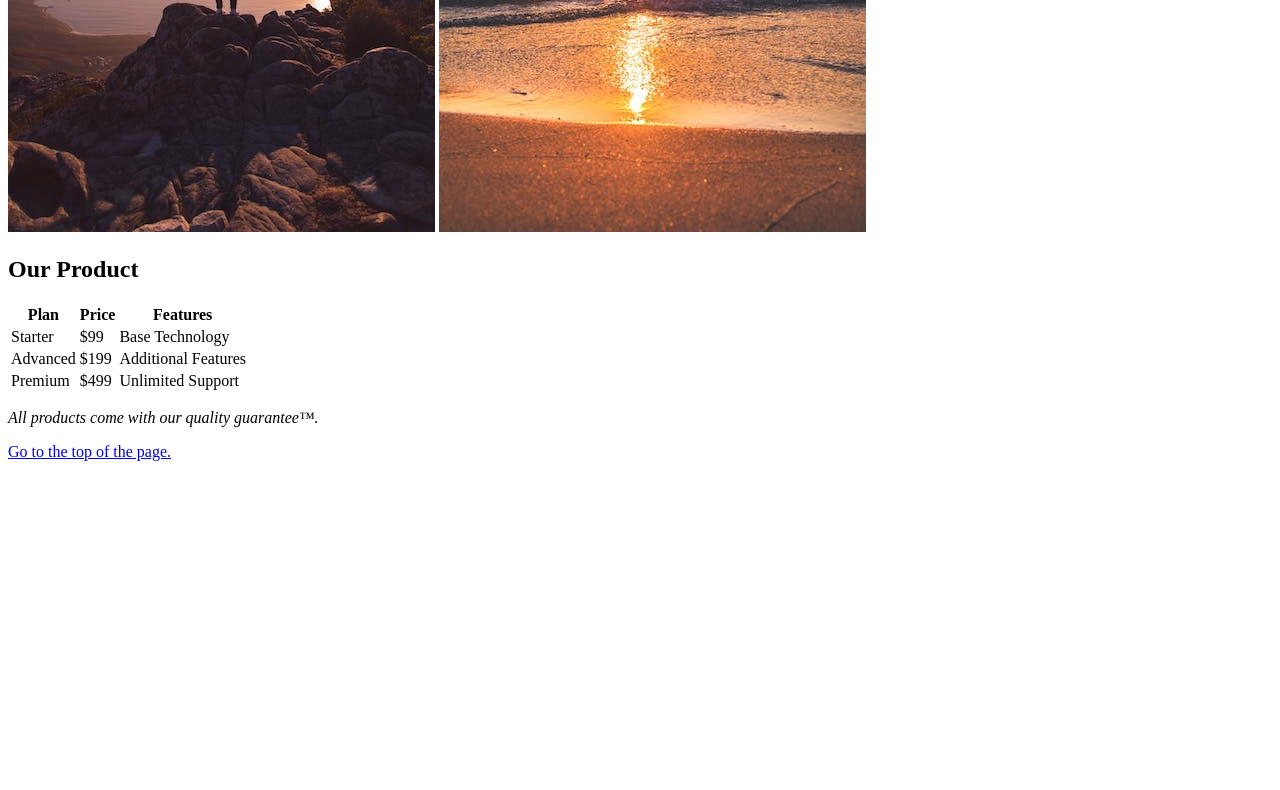
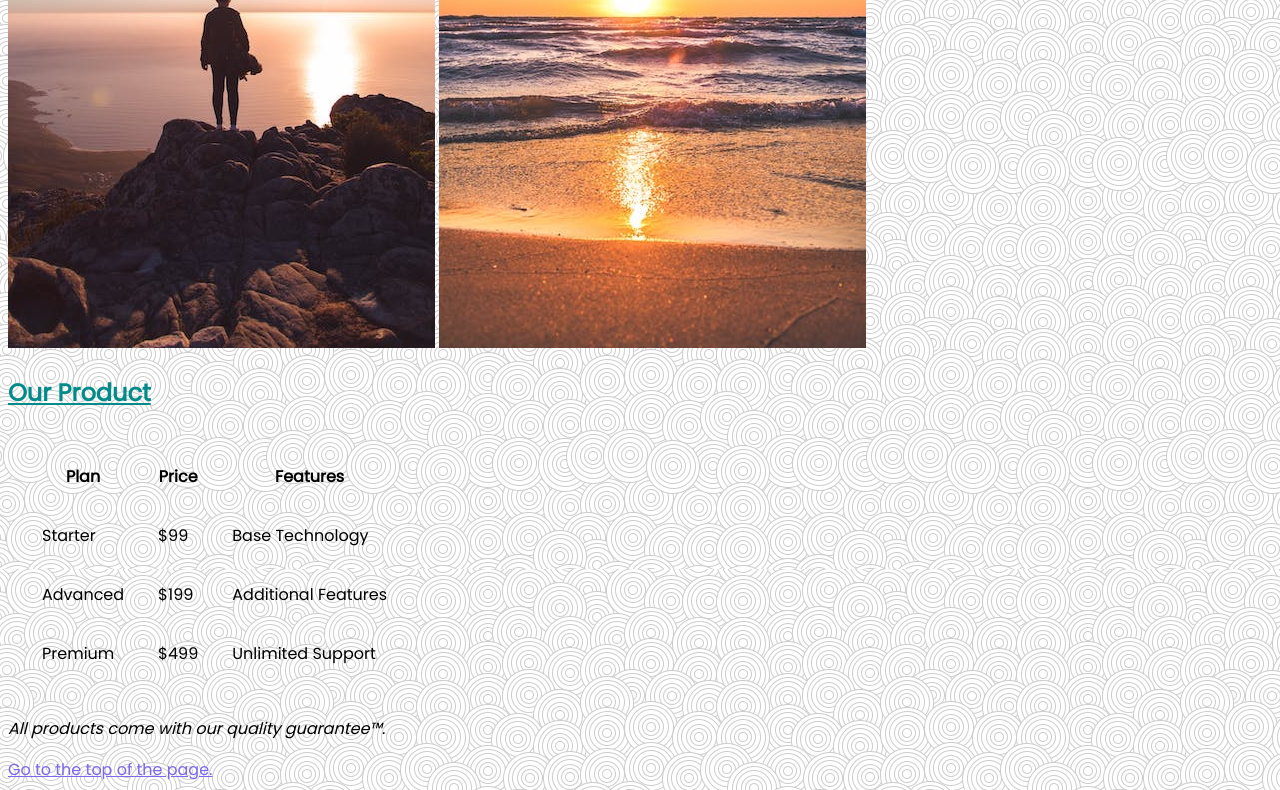
Before and after one commit to AliciaMonsibais/codeup-web-exercises, a plain HTML site: page welcome.html in a window 1280 px wide. Shown: the part 1387-2177 px from the top of the page. Before the commit the page ends 1856 px from the top, so only its background shows below. Drawn offline with Linux system fonts and the light colour scheme.

Commit message:
Updating welcome.html with more CSS

```diff
--- a/css/style.css
+++ b/css/style.css
@@ -2,3 +2,41 @@
     color: purple;
     text-decoration: underline;
 }
+h1 {
+    text-align: center;
+}
+h1, h2 {
+    color: darkcyan;
+    text-decoration: underline;
+}
+body {
+    font-family: 'Poppins', sans-serif;
+    background-color: aliceblue;
+    background-image: url("../img/swirl.jpg");
+}
+li {
+    list-style-type: lower-greek;
+}
+table, td, th {
+    padding: 1em;
+    font-size: 1em;
+}
+/* unvisited link (:link) */
+a:link {
+    color:mediumslateblue;
+}
+
+/* visited link (:visited) */
+a:visited {
+    color:royalblue;
+}
+
+/* mouse hover over link (:hover) */
+a:hover {
+    color:steelblue;
+}
+
+/* active/selected link (:active) */
+a:active {
+    color:blueviolet;
+}
--- a/welcome.html
+++ b/welcome.html
@@ -3,6 +3,7 @@
 <head>
     <meta charset="UTF-8">
     <title>Welcome</title>
+    <link href="https://fonts.googleapis.com/css?family=Poppins&display=swap" rel="stylesheet">
     <link rel="stylesheet" href="css/style.css">
 </head>
 <body>
```
Also changed, not shown: img/swirl.jpg (added).
